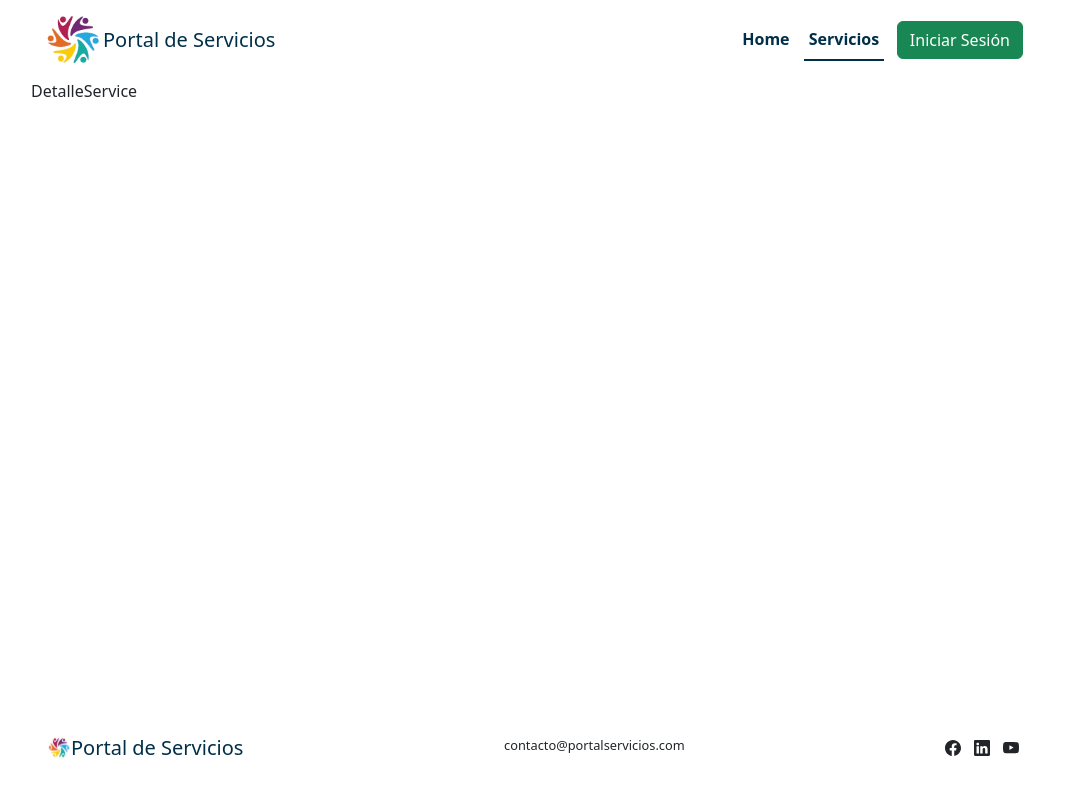
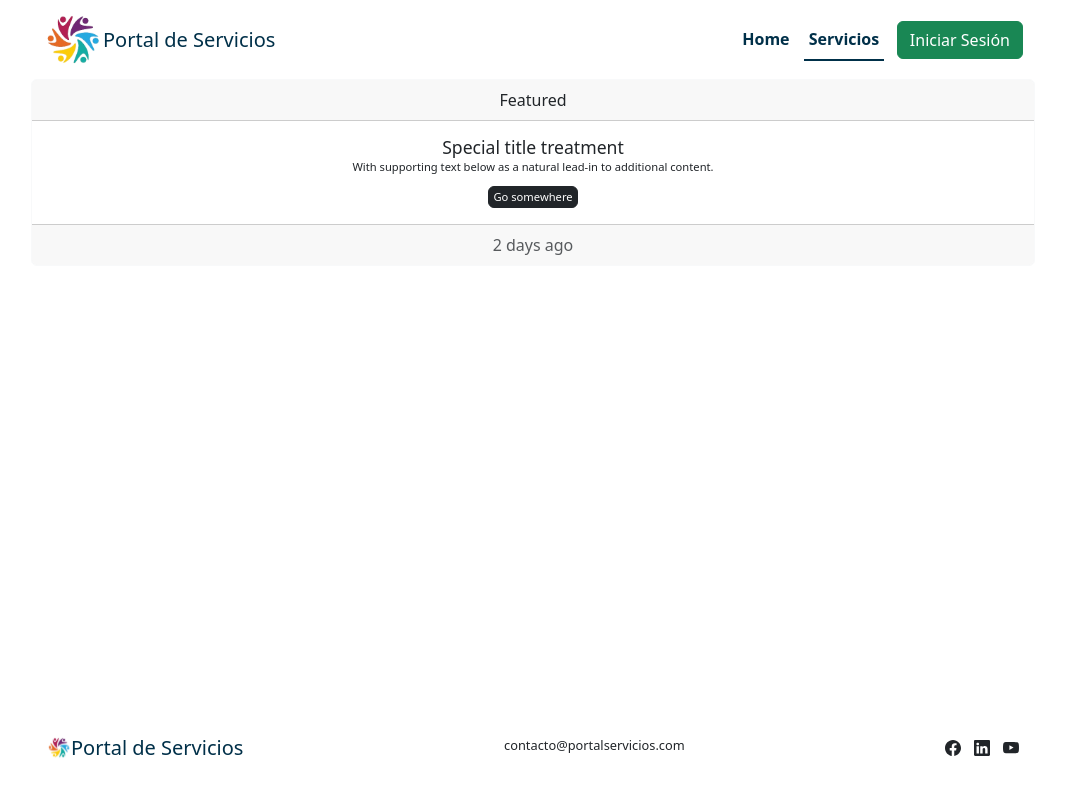
Before and after one commit to joche-dev/portalservices-frontend, a React (Vite) app: page /services/1 in a window 1280 px wide. Shown: the top 796 px of the page, without its empty margins (107-1172 px from the left). Built offline with nearby package versions, Linux system fonts and the light colour scheme.

Commit message:
avance detalle de servicio

```diff
--- a/src/pages/DetalleService/DetalleService.jsx
+++ b/src/pages/DetalleService/DetalleService.jsx
@@ -1,5 +1,21 @@
+import React from 'react'
+import { useParams } from 'react-router-dom'
+import { Button, Card } from 'react-bootstrap';
+
 export default function DetalleService() {
   return (
-    <div>DetalleService</div>
+    <div>
+      <Card border="light" className="text-center">
+      <Card.Header>Featured</Card.Header>
+      <Card.Body>
+        <Card.Title>Special title treatment</Card.Title>
+        <Card.Text>
+          With supporting text below as a natural lead-in to additional content.
+        </Card.Text>
+        <Button variant="dark">Go somewhere</Button>
+      </Card.Body>
+      <Card.Footer className="text-muted">2 days ago</Card.Footer>
+    </Card>
+    </div>
   )
 }
```
